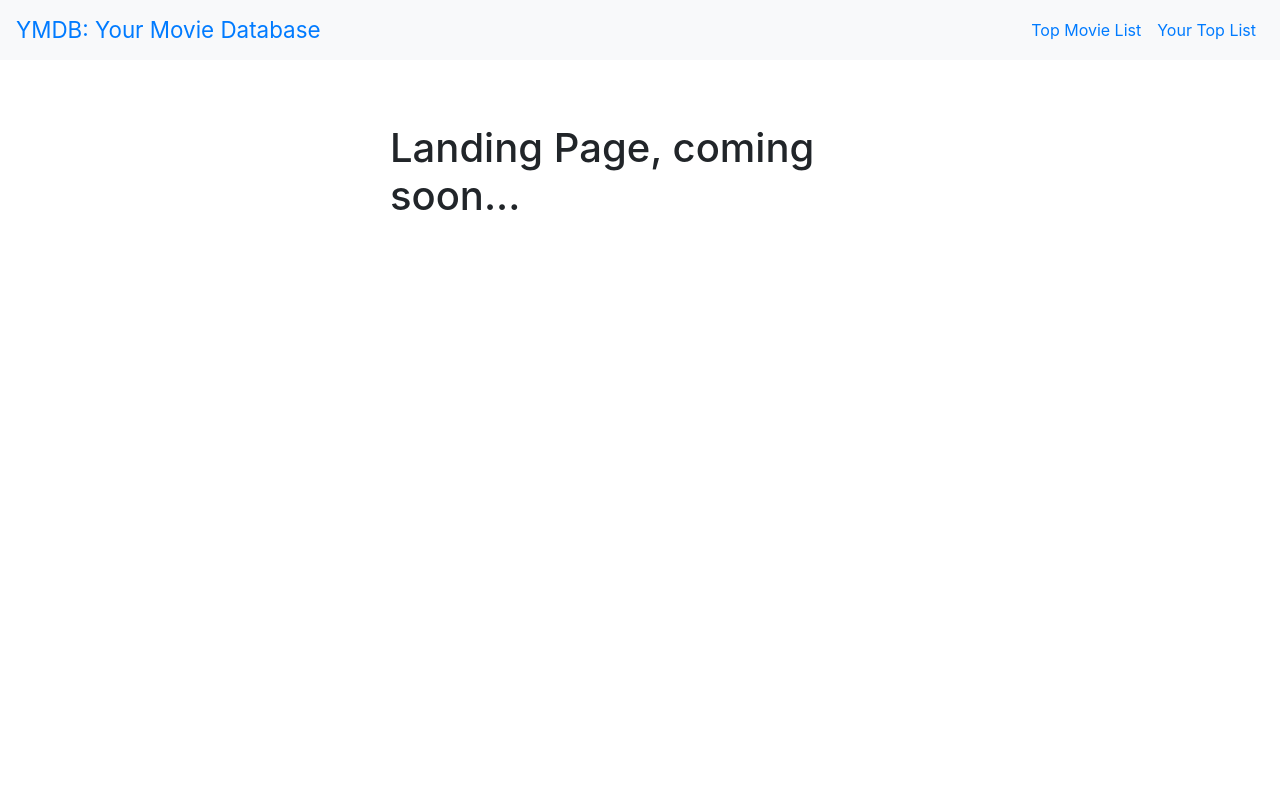
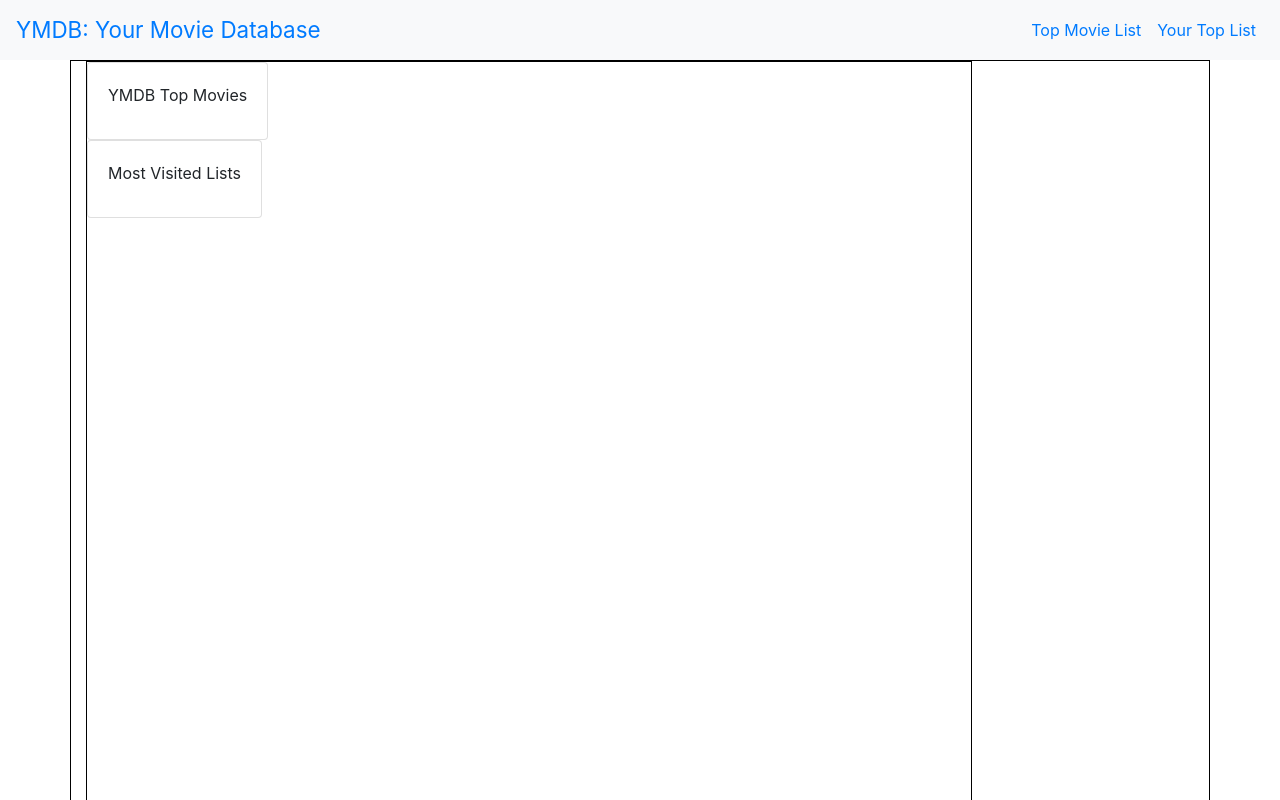
Before and after one commit to SeanPhilippi/your-movie-database, a React (Create React App) app: page / in a window 1280 px wide. Shown: the top 800 px of the page. Built offline with nearby package versions, Linux system fonts and the light colour scheme.

Commit message:
building out Home component, switched out deprecated lifecycle methods

```diff
--- a/package.json
+++ b/package.json
@@ -13,7 +13,6 @@
     "bcryptjs": "^2.4.3",
     "body-parser": "^1.18.3",
     "bootstrap": "^4.3.1",
-    "classnames": "^2.2.6",
     "cors": "^2.8.5",
     "dotenv": "^6.2.0",
     "express": "^4.16.4",
@@ -33,6 +32,7 @@
     "react-router-dom": "^4.3.1",
     "react-scripts": "^2.1.5",
     "react-sortable-hoc": "^1.4.0",
+    "reactstrap": "^7.1.0",
     "redux": "^4.0.1",
     "redux-thunk": "^2.3.0",
     "validator": "^10.11.0"
--- a/src/components/Home/Home.js
+++ b/src/components/Home/Home.js
@@ -1,14 +1,56 @@
 import React from 'react';
+import HomeCard from '../HomeCard/HomeCard';
+import { Container, Row, Col, Card } from 'reactstrap';
+import PropTypes from 'prop-types';
+import { connect } from 'react-redux';
+import { Link } from 'react-router-dom';
+
 import './Home.css';
 
 function Home(props) {
   return (
-    <div className='home-container'>
-      <div className='home'>
-        <h1>Landing Page, coming soon...</h1>
-      </div>
-    </div>
+    <Container style={{ border: '1px solid black', flex: 1, alignItems: 'center', justifyContent: 'center' }}>
+      {/* <Row>
+        <Col>
+          Your Movie Database
+        </Col>
+        <Row style={{flex: 1, flexDirection: 'row', border: '1px red solid'}}>
+          <Col xs="6" md="4">
+            Home
+          </Col>
+          <Col xs="6">
+            Top Movie List
+          </Col>
+          <Col xs="6" md="4">
+            Your Top List
+          </Col>
+          <Col xs="6" md="4">
+            Users Index
+          </Col>
+          <Col xs="6" md="4">
+            All The Movies
+          </Col>
+        </Row>
+      </Row> */}
+
+      <Col style={{width: '80%', height: '60rem', flex: 1, flexDirection: 'column', justifyContent: 'space-between', border: 'solid 1px black'}}>
+        <Row>
+          <HomeCard title='YMDB Top Movies' description=''/>
+        </Row>
+        <Row>
+          <HomeCard title='Most Visited Lists' description=''/>
+        </Row>
+      </Col>
+    </Container>
   )
 }
 
-export default Home;
+Home.propTypes = {
+  auth: PropTypes.object.isRequired
+};
+
+const mapStateToProps = state => ({
+  auth: state.auth
+});
+
+export default connect(mapStateToProps)(Home);
--- /dev/null
+++ b/src/components/HomeCard/HomeCard.css
@@ -0,0 +1,11 @@
+.card {
+
+}
+
+.cardTitle {
+
+}
+
+.cardText {
+
+}
--- /dev/null
+++ b/src/components/HomeCard/HomeCard.js
@@ -0,0 +1,30 @@
+import React from 'react';
+import "./HomeCard.css";
+import { Card, CardText, CardBody, CardTitle, CardImg } from 'reactstrap';
+
+// class changed into function to speed up optimization
+
+const HomeCard = (props) => {
+  const { title, description } = props;
+
+  // let cardImg = "";
+  // if (props.title === "YMDB Top Movies") {
+  //   cardImg = <CardImg top src='' alt="YMDB Top Movies" width="100%" />;
+  // } else if (props.title === "Most Visited Lists") {
+  //   cardImg = <CardImg top src='' alt="Most Visited Lists" width="100%" />;
+  // } else if (props.title === "Numbers") {
+  //   cardImg = <CardImg top src='' alt="numbers" width="100%" />;
+  // }
+
+  return (
+    <Card className="card">
+      {/* {cardImg} */}
+      <CardBody>
+        <CardTitle className="cardTitle">{title}</CardTitle>
+        <CardText className="cardText">{description}</CardText>
+      </CardBody>
+    </Card>
+  );
+};
+
+export default HomeCard;
--- a/src/components/RegisterLogin/Register/Register.js
+++ b/src/components/RegisterLogin/Register/Register.js
@@ -22,7 +22,7 @@ class Register extends Component {
     }
   }
 
-  componentWillReceiveProps = nextProps => {
+  getDerivedStateFromProps = nextProps => {
     if (nextProps.errors) {
       this.setState({errors: nextProps.errors});
     }
@@ -42,6 +42,7 @@ class Register extends Component {
     }
     this.props.onRegister(newUser, this.props.history);
   }
+
 // * left off: working on error feedback rendering
   render() {
     const { errors } = this.state;
@@ -53,7 +54,7 @@ class Register extends Component {
           style={{width: '65%', flex: 1, margin: '3rem auto'}}
           onSubmit={this.handleSubmit}
         >
-          {this.props.error && this.renderError()}
+          {this.props.errors && this.renderError()}
           <Form.Group>
             <Form.Label>Email</Form.Label>
             <Form.Control
@@ -64,9 +65,7 @@ class Register extends Component {
               onChange={this.onChange}
             />
 
-            <Form.Control.Feedback type="invalid">
-              {errors.email}
-            </Form.Control.Feedback>
+            {errors.email && (<Form.Control.Feedback>{errors.email}</Form.Control.Feedback>)}
           </Form.Group>
 
           <Form.Group>
@@ -79,9 +78,7 @@ class Register extends Component {
               onChange={this.onChange}
             />
 
-            <Form.Control.Feedback type="invalid">
-              {errors.username}
-            </Form.Control.Feedback>
+            {errors.username && (<Form.Control.Feedback>{errors.username}</Form.Control.Feedback>)}
           </Form.Group>
 
           <Form.Group>
@@ -94,9 +91,7 @@ class Register extends Component {
               onChange={this.onChange}
             />
 
-            <Form.Control.Feedback type="invalid">
-              {errors.password}
-            </Form.Control.Feedback>
+            {errors.password && (<Form.Control.Feedback>red{errors.password}</Form.Control.Feedback>)}
           </Form.Group>
 
           <Form.Group>
@@ -109,9 +104,7 @@ class Register extends Component {
               onChange={this.onChange}
             />
 
-            <Form.Control.Feedback type="invalid">
-              {errors.password2}
-            </Form.Control.Feedback>
+            {errors.password2 && (<Form.Control.Feedback>{errors.password2}</Form.Control.Feedback>)}
           </Form.Group>
 
           <Button type="submit">
--- a/src/components/RegisterLogin/RegisterLogin.js
+++ b/src/components/RegisterLogin/RegisterLogin.js
@@ -1,10 +1,6 @@
 import React, { Component } from 'react';
 import PropTypes from 'prop-types';
-import Tabs from 'react-bootstrap/Tabs';
-import Tab from 'react-bootstrap/Tab';
-import Row from 'react-bootstrap/Row';
-import Col from 'react-bootstrap/Col';
-import Alert from 'react-bootstrap/Alert';
+import { Tabs, Tab, Row, Col, Alert } from 'react-bootstrap';
 import Register from './Register/Register';
 import Login from './Login/Login';
 
--- a/src/components/SortableList/SortableList.js
+++ b/src/components/SortableList/SortableList.js
@@ -7,8 +7,8 @@ import './SortableList.css';
 import img from '../../images/grippy.png';
 
 class SortableList extends Component {
-
-  componentWillMount = () => {
+  // * should list be fetched and set upon user Login when auth is set? so in Home or App component?
+  componentDidMount = () => {
     this.props.fetchList();
   }
 
@@ -77,7 +77,6 @@ class SortableList extends Component {
       <div className="list-row" >
         {
           items.map((movie, index) => {
-            console.log('movie1', movie);
             return (
               <SortableItem
                 className="sortable-item"
--- a/src/redux/actions.js
+++ b/src/redux/actions.js
@@ -24,7 +24,7 @@ export const onRegister = (userData, history) => dispatch => {
     .catch(err =>
       dispatch({
         type: TYPES.GET_ERRORS,
-        payload: err.response.data
+        payload: err.response.data // * look at this
       })
     )
   // fetch('http://localhost:4300/api/users/register', {
@@ -45,7 +45,7 @@ export const onRegister = (userData, history) => dispatch => {
   // )
 }
 
-export const loginUser = (user) => dispatch => {
+export const loginUser = user => dispatch => {
   axios.post('/api/users/login', user)
     .then(res => {
       const { token } = res.data;
--- a/src/redux/reducers.js
+++ b/src/redux/reducers.js
@@ -20,7 +20,10 @@ const initialState = {
 // then state slices to return if type === <case>
 export default (state = initialState, { type, payload }) => {
   switch (type) {
-    case TYPES.GET_ERRORS: return payload; // * look over this
+    case TYPES.GET_ERRORS: return {
+      ...state,
+      errors: payload.errors
+    } // * look over this
     case TYPES.SET_CURRENT_USER: return { // * look over this
       ...state,
       isAuthenticated: !isEmpty(payload),
```
Also changed, not shown: src/components/UpdateBar/UpdateBar.js (+0 -8 lines), src/components/UpdateBar/UpdateBar.css (added), 1 other file (tests, documents, lock files or other folders).
